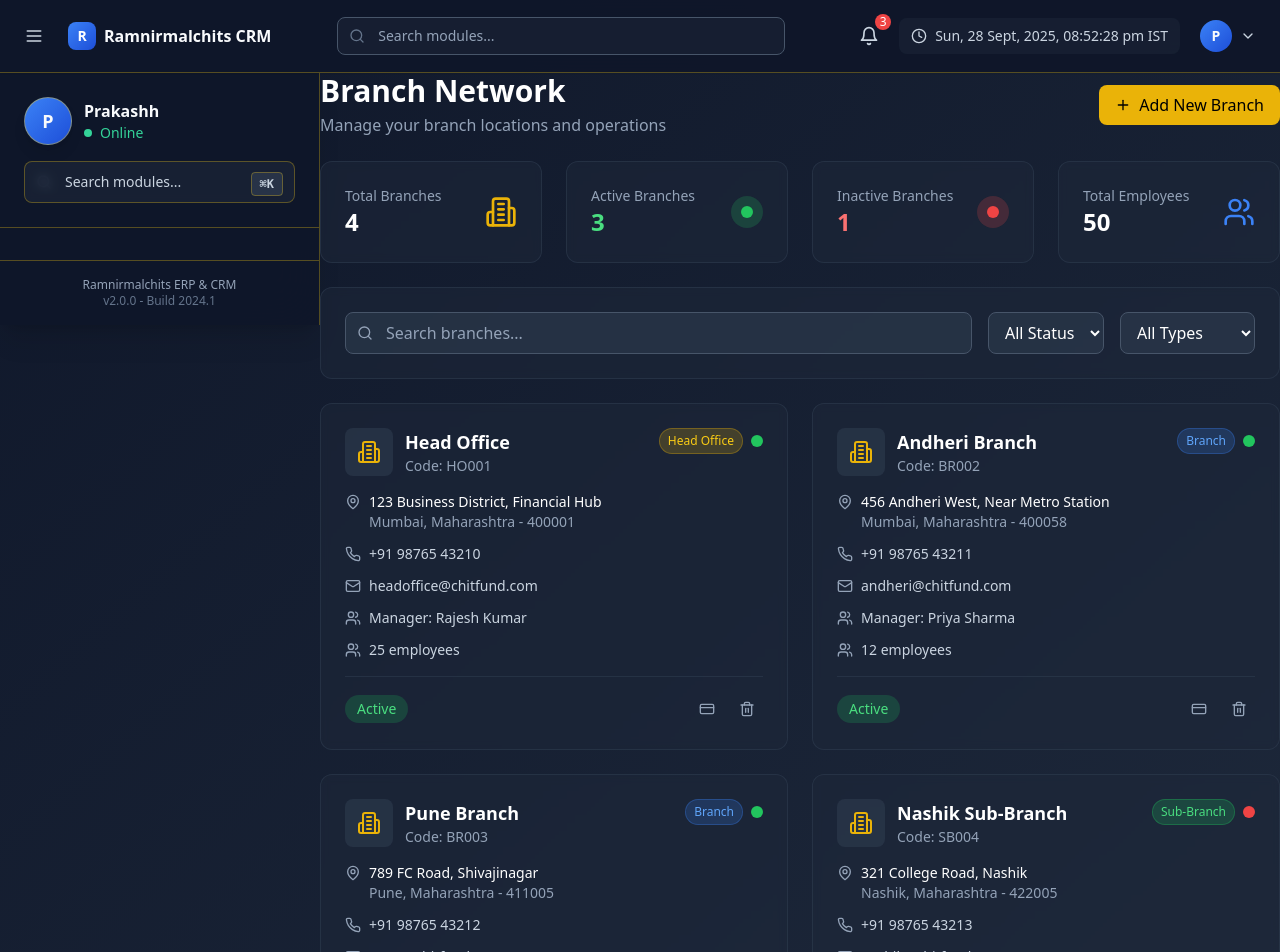
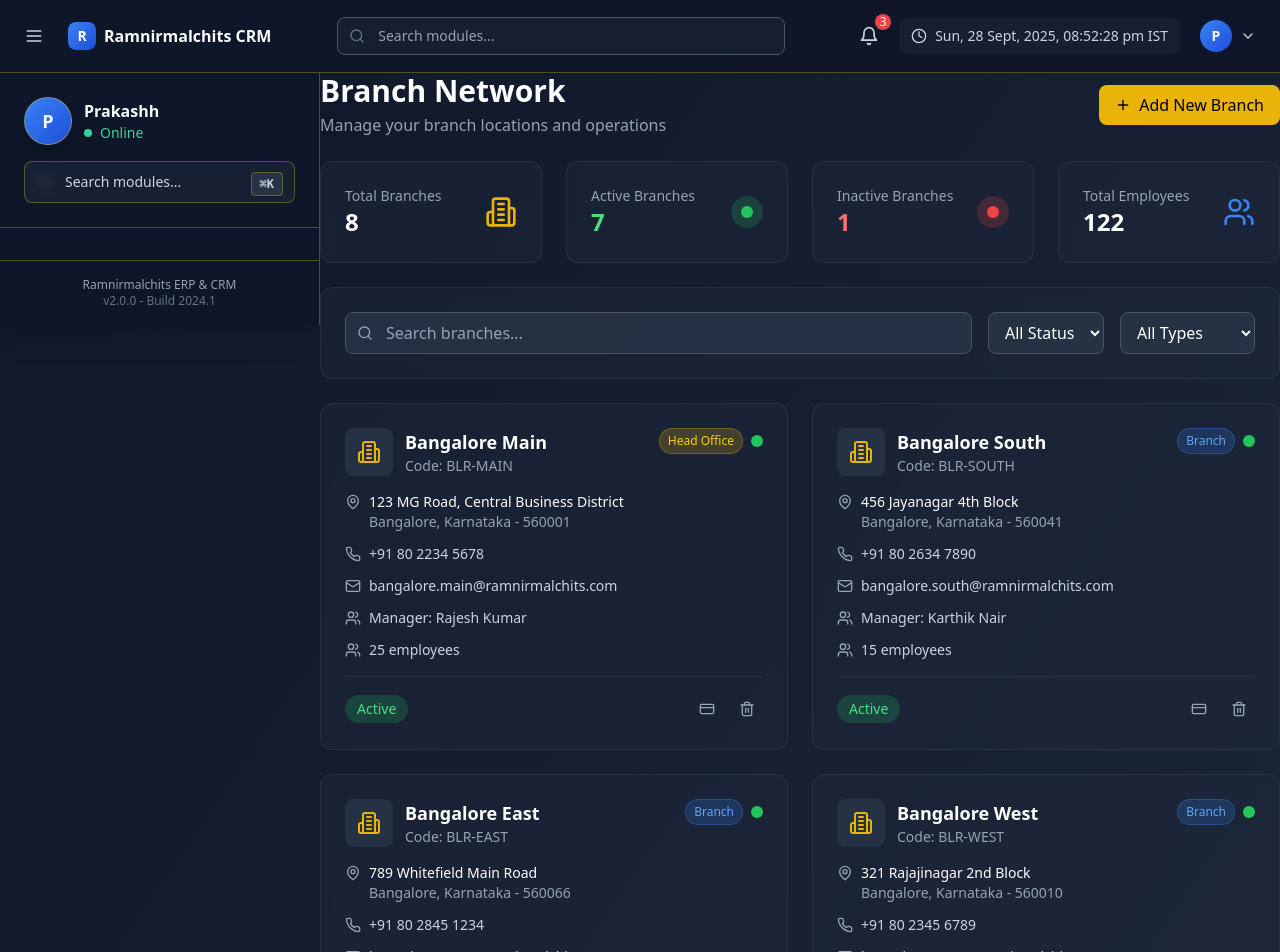
Before and after one commit to bhaagyaprakashh-del/chitsonlinecrm, a React (Vite) app: page /branches in a window 1280 px wide. Shown: the top 952 px of the page. Built offline with nearby package versions, Linux system fonts and the light colour scheme; sample sign-in values are in the browser's storage.

Commit message:
Updated Branches.tsx

```diff
--- a/src/components/Company/Branches.tsx
+++ b/src/components/Company/Branches.tsx
@@ -1,89 +1,16 @@
 import React, { useState } from 'react';
 import { MapPin, Plus, Search, Filter, Building2, Phone, Mail, Users, CreditCard as Edit3, Trash2 } from 'lucide-react';
-
-interface Branch {
-  id: string;
-  name: string;
-  code: string;
-  address: string;
-  city: string;
-  state: string;
-  pincode: string;
-  phone: string;
-  email: string;
-  manager: string;
-  employeeCount: number;
-  status: 'active' | 'inactive';
-  type: 'head_office' | 'branch' | 'sub_branch';
-}
+import { getBranches, initializeBranchesData } from '../../data/branches.mock';
 
 export const Branches: React.FC = () => {
   const [searchTerm, setSearchTerm] = useState('');
   const [filterStatus, setFilterStatus] = useState<'all' | 'active' | 'inactive'>('all');
   const [filterType, setFilterType] = useState<'all' | 'head_office' | 'branch' | 'sub_branch'>('all');
 
-  const [branches] = useState<Branch[]>([
-    {
-      id: '1',
-      name: 'Head Office',
-      code: 'HO001',
-      address: '123 Business District, Financial Hub',
-      city: 'Mumbai',
-      state: 'Maharashtra',
-      pincode: '400001',
-      phone: '+91 98765 43210',
-      email: 'headoffice@chitfund.com',
-      manager: 'Rajesh Kumar',
-      employeeCount: 25,
-      status: 'active',
-      type: 'head_office'
-    },
-    {
-      id: '2',
-      name: 'Andheri Branch',
-      code: 'BR002',
-      address: '456 Andheri West, Near Metro Station',
-      city: 'Mumbai',
-      state: 'Maharashtra',
-      pincode: '400058',
-      phone: '+91 98765 43211',
-      email: 'andheri@chitfund.com',
-      manager: 'Priya Sharma',
-      employeeCount: 12,
-      status: 'active',
-      type: 'branch'
-    },
-    {
-      id: '3',
-      name: 'Pune Branch',
-      code: 'BR003',
-      address: '789 FC Road, Shivajinagar',
-      city: 'Pune',
-      state: 'Maharashtra',
-      pincode: '411005',
-      phone: '+91 98765 43212',
-      email: 'pune@chitfund.com',
-      manager: 'Amit Patel',
-      employeeCount: 8,
-      status: 'active',
-      type: 'branch'
-    },
-    {
-      id: '4',
-      name: 'Nashik Sub-Branch',
-      code: 'SB004',
-      address: '321 College Road, Nashik',
-      city: 'Nashik',
-      state: 'Maharashtra',
-      pincode: '422005',
-      phone: '+91 98765 43213',
-      email: 'nashik@chitfund.com',
-      manager: 'Sunita Joshi',
-      employeeCount: 5,
-      status: 'inactive',
-      type: 'sub_branch'
-    }
-  ]);
+  const [branches] = useState(() => {
+    initializeBranchesData();
+    return getBranches();
+  });
 
   const filteredBranches = branches.filter(branch => {
     const matchesSearch = branch.name.toLowerCase().includes(searchTerm.toLowerCase()) ||
```
